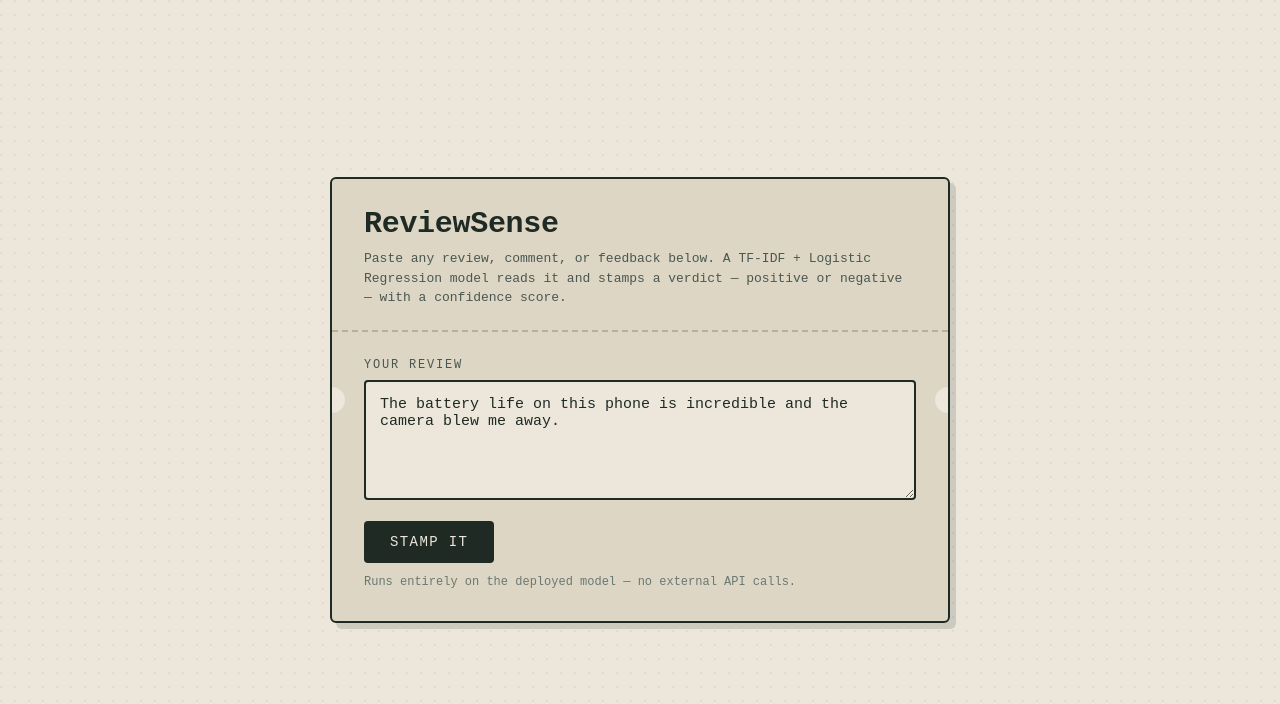
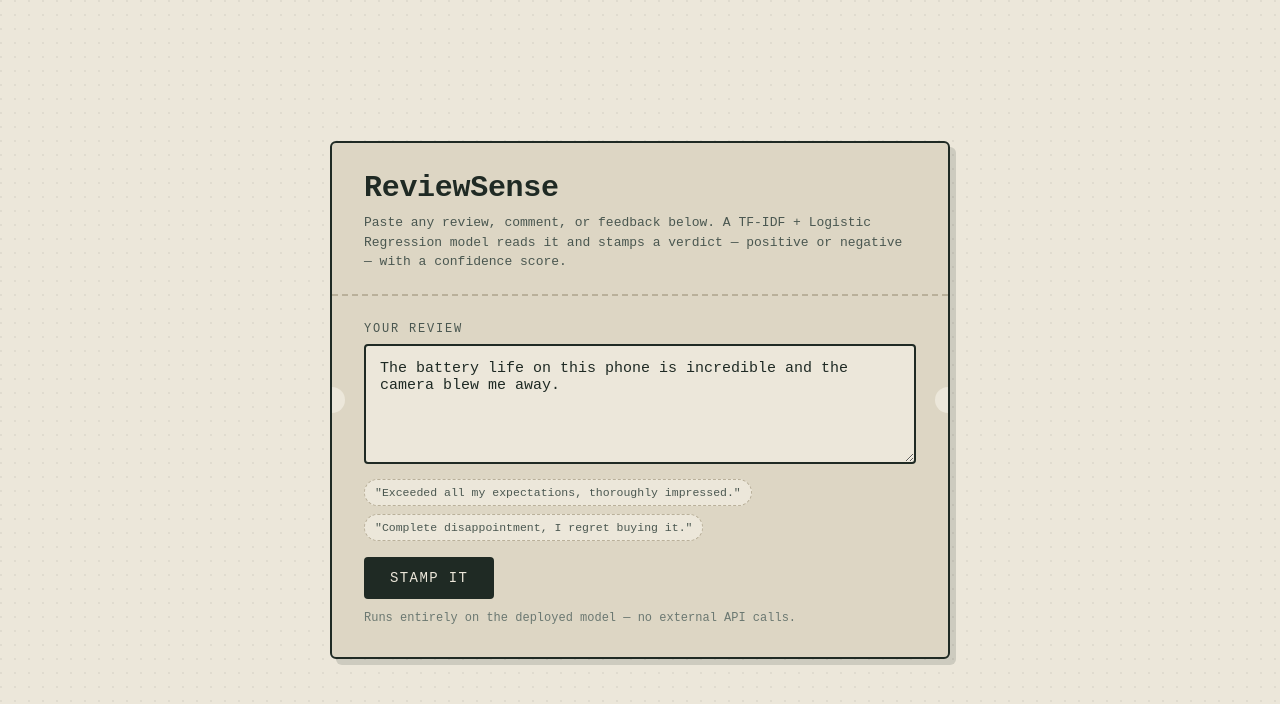
Before and after one commit to chethuuu/review-sentiment-ai, a Flask app: page / in a window 1280 px wide. Shown: the top 704 px of the page. Run offline with Flask 3, Linux system fonts and the light colour scheme; parts of the project's set-up code (start-up, migrations or seed data) failed here and were passed over.

Commit message:
feat: highlight key words behind each prediction, add quick examples
Extract which words/phrases pushed the TF-IDF + Logistic Regression
model toward its verdict and surface them in the API response and UI,
so the "interpretable model" claim in the README is actually visible
in the app. Also add two clickable example reviews so people can try
the demo without typing anything first.

```diff
--- a/app/app.py
+++ b/app/app.py
@@ -26,9 +26,29 @@ pipeline = joblib.load(MODEL_PATH)
 def predict_sentiment(text: str):
     proba = pipeline.predict_proba([text])[0]
     classes = pipeline.classes_
-    label = classes[proba.argmax()]
-    confidence = float(proba.max())
-    return label, confidence
+    idx = proba.argmax()
+    label = classes[idx]
+    confidence = float(proba[idx])
+
+    vectorizer = pipeline.named_steps["tfidf"]
+    clf = pipeline.named_steps["clf"]
+    coefs = clf.coef_[0]
+    feature_names = vectorizer.get_feature_names_out()
+
+    x = vectorizer.transform([text])
+    # coef_ points toward classes_[1]; flip the sign when the predicted
+    # label is classes_[0] so "contribution" always means "pushed toward
+    # the predicted label".
+    sign = 1 if label == classes[1] else -1
+
+    contributions = [
+        (feature_names[i], sign * coefs[i] * x[0, i])
+        for i in x.nonzero()[1]
+    ]
+    contributions.sort(key=lambda pair: pair[1], reverse=True)
+    key_phrases = [word for word, score in contributions[:5] if score > 0]
+
+    return label, confidence, key_phrases
 
 
 @app.route("/")
@@ -44,11 +64,12 @@ def api_predict():
     if not text:
         return jsonify({"error": "Field 'text' is required and cannot be empty."}), 400
 
-    label, confidence = predict_sentiment(text)
+    label, confidence, key_phrases = predict_sentiment(text)
     return jsonify({
         "text": text,
         "label": label,
         "confidence": round(confidence, 4),
+        "key_phrases": key_phrases,
     })
 
 
--- a/templates/index.html
+++ b/templates/index.html
@@ -165,6 +165,64 @@
   .positive .meter-fill { background: var(--good); }
   .negative .meter-fill { background: var(--bad); }
   .error { color: var(--bad); font-size: 13px; margin-top: 10px; display: none; }
+
+  .examples {
+    margin-top: 10px;
+    display: flex;
+    flex-wrap: wrap;
+    gap: 8px;
+  }
+  .example-chip {
+    font-family: inherit;
+    font-size: 11.5px;
+    background: var(--paper);
+    color: #4a5750;
+    border: 1.5px dashed var(--stub-line);
+    padding: 6px 10px;
+    border-radius: 999px;
+    cursor: pointer;
+    text-transform: none;
+    letter-spacing: normal;
+    transition: border-color 0.15s ease, color 0.15s ease;
+  }
+  .example-chip:hover {
+    border-color: var(--accent);
+    color: var(--ink);
+  }
+
+  .result {
+    transform: scale(0.98);
+    opacity: 0;
+    transition: transform 0.2s ease, opacity 0.2s ease;
+  }
+  .result.show { transform: scale(1); opacity: 1; }
+
+  .phrases {
+    margin-top: 14px;
+    padding-top: 12px;
+    border-top: 1px dashed rgba(31,42,36,0.15);
+  }
+  .phrases-label {
+    font-size: 11px;
+    text-transform: uppercase;
+    letter-spacing: 0.1em;
+    color: #6b7871;
+    margin: 0 0 8px;
+  }
+  .phrase-tags {
+    display: flex;
+    flex-wrap: wrap;
+    gap: 6px;
+  }
+  .phrase-tag {
+    font-size: 12px;
+    padding: 3px 9px;
+    border-radius: 4px;
+    background: rgba(0,0,0,0.06);
+    border: 1px solid currentColor;
+  }
+  .positive .phrase-tag { color: var(--good); }
+  .negative .phrase-tag { color: var(--bad); }
 </style>
 </head>
 <body>
@@ -176,6 +234,10 @@
     <div class="body-section">
       <label for="text">Your review</label>
       <textarea id="text" placeholder="e.g. The battery life on this phone is incredible and the camera blew me away...">The battery life on this phone is incredible and the camera blew me away.</textarea>
+      <div class="examples">
+        <button type="button" class="example-chip" onclick="useExample(this)">"Exceeded all my expectations, thoroughly impressed."</button>
+        <button type="button" class="example-chip" onclick="useExample(this)">"Complete disappointment, I regret buying it."</button>
+      </div>
       <div class="row">
         <button id="analyzeBtn" onclick="analyze()">Stamp it</button>
         <span class="hint">Runs entirely on the deployed model — no external API calls.</span>
@@ -185,16 +247,27 @@
         <span class="stamp" id="stampLabel">—</span>
         <div class="confidence-label">Confidence: <span id="confVal">0%</span></div>
         <div class="meter"><div class="meter-fill" id="meterFill" style="width:0%"></div></div>
+        <div class="phrases" id="phrases" style="display:none">
+          <p class="phrases-label">Words that swung it</p>
+          <div class="phrase-tags" id="phraseTags"></div>
+        </div>
       </div>
     </div>
   </div>
 
 <script>
+function useExample(chipEl) {
+  const text = chipEl.textContent.replace(/^"|"$/g, '');
+  document.getElementById('text').value = text;
+  analyze();
+}
+
 async function analyze() {
   const text = document.getElementById('text').value.trim();
   const btn = document.getElementById('analyzeBtn');
   const errEl = document.getElementById('errorMsg');
   const resultEl = document.getElementById('result');
+  const phrasesEl = document.getElementById('phrases');
   errEl.style.display = 'none';
   if (!text) {
     errEl.textContent = 'Please enter some text first.';
@@ -218,6 +291,15 @@ async function analyze() {
     const pct = Math.round(data.confidence * 100);
     document.getElementById('confVal').textContent = pct + '%';
     document.getElementById('meterFill').style.width = pct + '%';
+
+    const phrases = data.key_phrases || [];
+    if (phrases.length) {
+      document.getElementById('phraseTags').innerHTML =
+        phrases.map(p => `<span class="phrase-tag">${p}</span>`).join('');
+      phrasesEl.style.display = 'block';
+    } else {
+      phrasesEl.style.display = 'none';
+    }
   } catch (e) {
     errEl.textContent = e.message;
     errEl.style.display = 'block';
@@ -226,6 +308,10 @@ async function analyze() {
     btn.textContent = 'Stamp it';
   }
 }
+
+document.getElementById('text').addEventListener('keydown', (e) => {
+  if ((e.metaKey || e.ctrlKey) && e.key === 'Enter') analyze();
+});
 </script>
 </body>
 </html>
```
Also changed, not shown: 1 other file.
